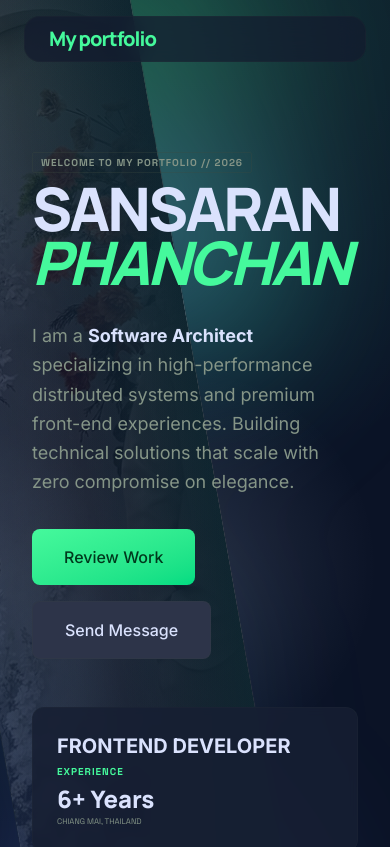
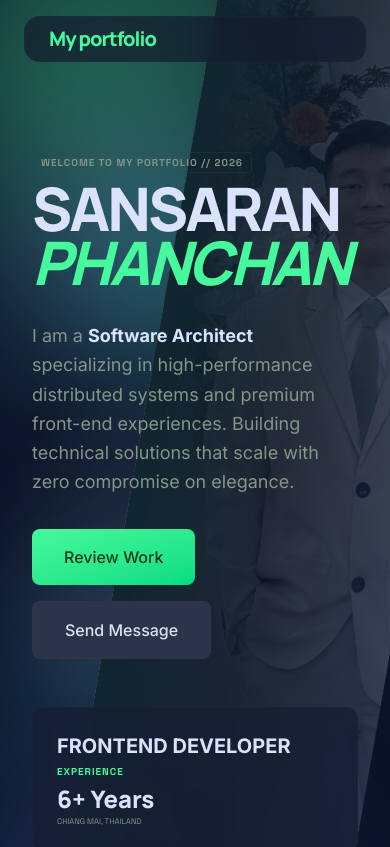
Before and after one commit to sansaran1234/MyPortfolio, a Next.js app: page / in a window 390 px wide. Shown: the top 847 px of the page. Built offline with nearby package versions, Linux system fonts and the light colour scheme.

Commit message:
refactor: update ProfileBackgroundStrip layout and gradients for improved responsive alignment

```diff
--- a/src/components/ui/ProfileBackgroundStrip.tsx
+++ b/src/components/ui/ProfileBackgroundStrip.tsx
@@ -19,13 +19,13 @@ export const ProfileBackgroundStrip = ({
   return (
     <div
       className={cn(
-        "absolute inset-y-[-18%] left-[-8%] right-[52%] -z-10 overflow-hidden rounded-[3rem] border border-outline-variant/10 bg-surface-container-high/20 -rotate-[10deg] max-[1024px]:right-[42%]",
+        "absolute inset-y-[-18%] right-[-8%] left-[52%] -z-10 overflow-hidden rounded-[3rem] border border-outline-variant/10 bg-surface-container-high/20 rotate-[10deg] lg:left-[-8%] lg:right-[52%] lg:-rotate-[10deg] max-[1024px]:left-[40%] max-[601px]:left-[45%] max-[426px]:top-[-23rem] max-[426px]:left-[35%]",
         className
       )}
     >
       <div
         className={cn(
-          "absolute inset-[8%] top-[-35rem] w-[62rem] rotate-[10deg] scale-110 max-[1501px]:w-[55rem] max-[1251px]:w-[45rem]",
+          "absolute inset-[8%] top-[-35rem] w-[62rem] -rotate-[10deg] scale-110 max-[1501px]:w-[55rem] max-[1251px]:w-[45rem] max-[1024px]:w-[35rem] max-[1024px]:left-[-3rem] max-[769px]:left-[-2rem] max-[601px]:left-[-6rem] lg:rotate-[10deg]",
           imageClassName
         )}
       >
@@ -37,9 +37,9 @@ export const ProfileBackgroundStrip = ({
           className="object-cover object-center opacity-45"
         />
       </div>
-      <div className="absolute inset-0 bg-linear-to-r from-background/20 via-background/55 to-background" />
+      <div className="absolute inset-0 bg-linear-to-l from-background/20 via-background/55 to-background lg:bg-linear-to-r" />
       <div className="absolute inset-0 bg-linear-to-t from-background via-background/35 to-transparent" />
-      <div className="absolute inset-0 bg-linear-to-l from-primary/8 via-transparent to-[#7aa2ff]/10" />
+      <div className="absolute inset-0 bg-linear-to-r from-primary/8 via-transparent to-[#7aa2ff]/10 lg:bg-linear-to-l" />
     </div>
   );
 };
```
